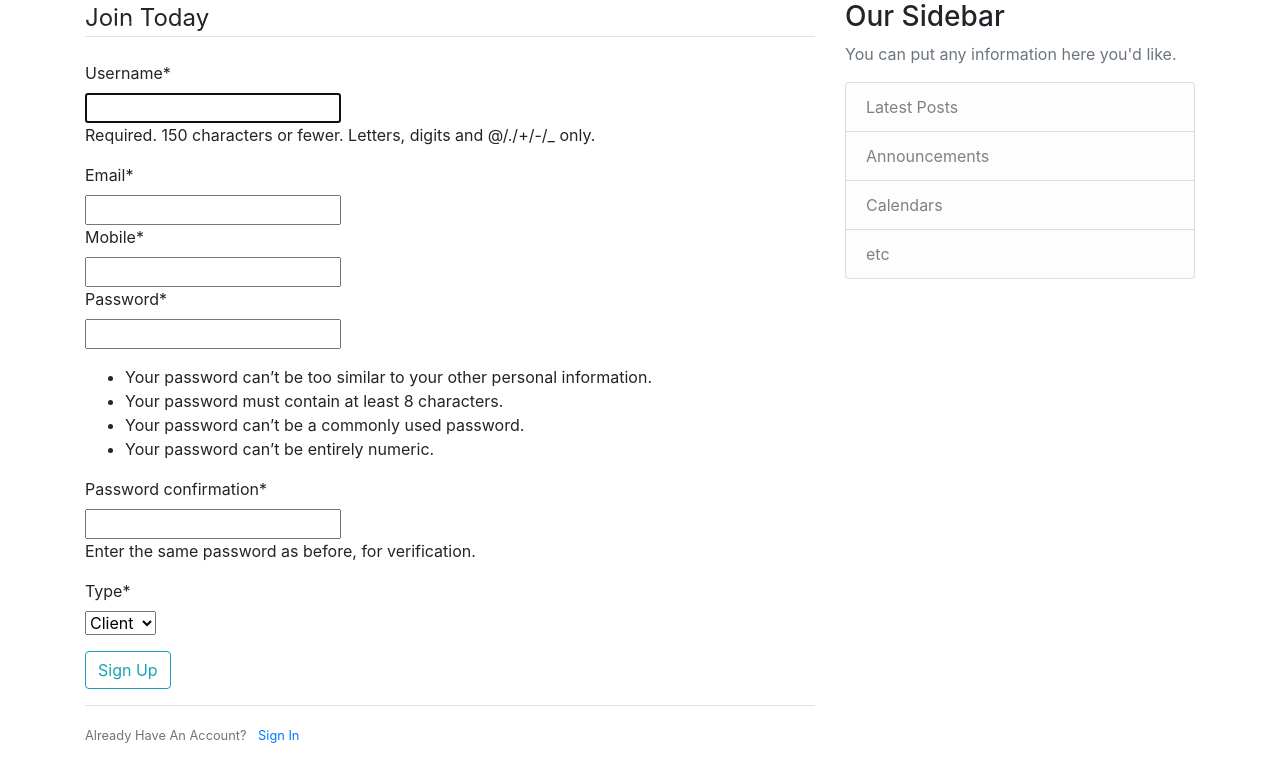
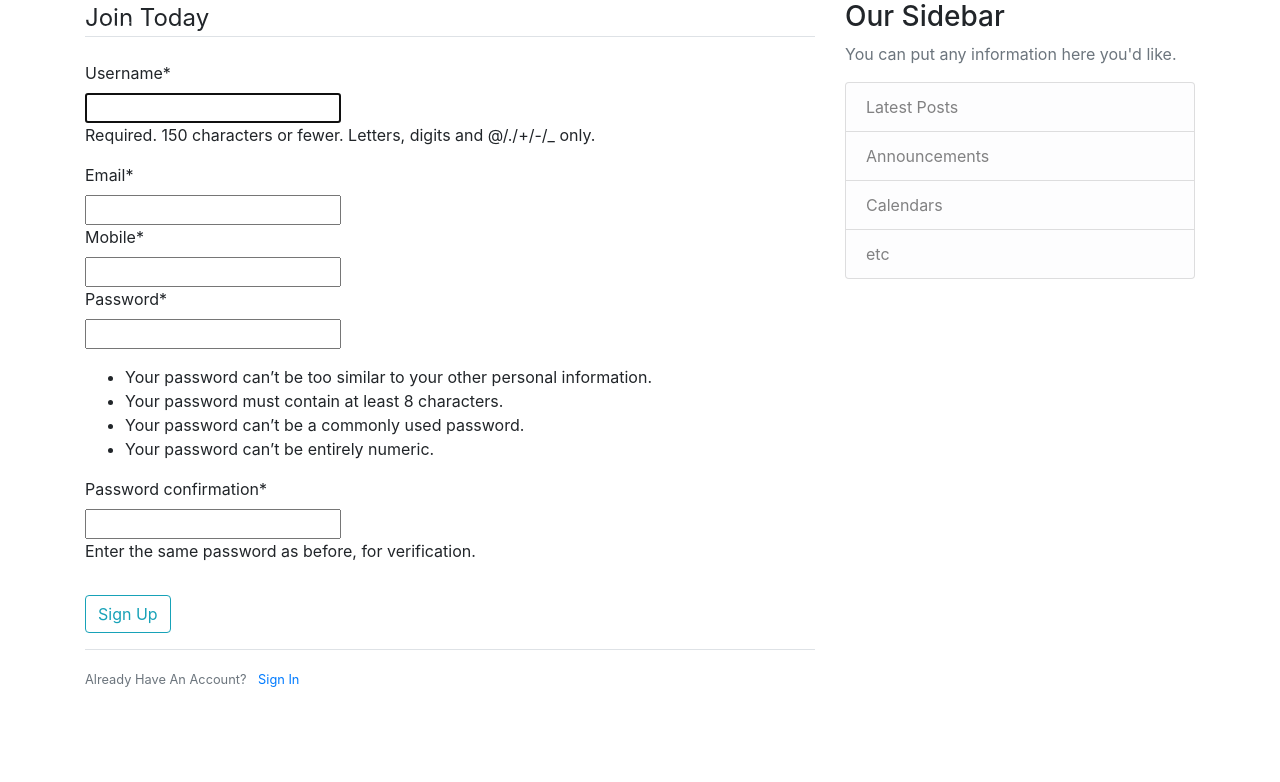
Before and after one commit to SabrinaMokhtari/SoftWareArchitecture, a Django app: page /register in a window 1280 px wide. Shown: the top 782 px of the page. Run offline with Django 3.2, Linux system fonts and the light colour scheme; some libraries are stand-ins or nearby versions.

Commit message:
removing type field from Profile model

```diff
--- a/users/forms.py
+++ b/users/forms.py
@@ -12,10 +12,3 @@ class UserRegisterForm(UserCreationForm):
     class Meta:
         model = User
         fields = ['username', 'email', 'mobile']
-
-
-class ProfileForm(ModelForm):
-
-    class Meta:
-        model = Profile
-        fields = ['type']
--- a/users/models.py
+++ b/users/models.py
@@ -1,10 +1,5 @@
 from django.db import models
 from django.contrib.auth.models import User
-
-
-class Type(models.TextChoices):
-    client = 'client'
-    admin = 'admin'
 
 
 class Profile(models.Model):
@@ -13,4 +8,3 @@ class Profile(models.Model):
     password = models.TextField()
     mobile = models.CharField(max_length=50)
     email = models.EmailField(max_length=254)
-    type = models.CharField(max_length=100, choices=Type.choices, default="client")
--- a/users/templates/users/profile.html
+++ b/users/templates/users/profile.html
@@ -8,7 +8,6 @@
             <h2 class="account-heading">{{ user.username }}</h2>
             <p class="text-secondary">{{ user.email }}</p>
             <p class="text-secondary">{{ mobile }}</p>
-            <p class="text-secondary">{{ type }}</p>
         </div>
     </div>
      <a href="{% url 'logout' %}">logout</a>
--- a/users/views.py
+++ b/users/views.py
@@ -1,41 +1,36 @@
+import random
+import string
+
+import status as status
+from django.contrib.auth.models import User
 from django.shortcuts import render, redirect
 from django.contrib import messages
 from django.contrib.auth.decorators import login_required
 from django.views.decorators.csrf import csrf_exempt
+from django.contrib.auth import views as auth_views, authenticate
+from rest_framework.decorators import api_view
+from rest_framework.response import Response
 
 import users
-from .forms import UserRegisterForm, ProfileForm
+from .forms import UserRegisterForm
 from .models import Profile
 
 @csrf_exempt
 def register(request):
     if request.method == 'POST':
-        print(request.POST)
         user_form = UserRegisterForm(request.POST)
-        profile_form = ProfileForm(request.POST)
-        if user_form.is_valid() and profile_form.is_valid():
+        if user_form.is_valid():
             user = user_form.save()
-            if profile_form.cleaned_data['type'] == 'admin':
-                user.is_admin = True
-                user.is_staff = True
-                user.is_superuser = True
-                user.save()
-            profile_form = profile_form.save(commit=False)
-            profile_form.user = user
-            profile_form.mobile = user_form.cleaned_data['mobile']
-            profile_form.email = user_form.cleaned_data['mobile']
-            profile_form.save()
-            username = user_form.cleaned_data.get('username')
+            Profile(user=user , email= user_form.cleaned_data['email'], mobile= user_form.cleaned_data['mobile']).save()
             messages.success(request, f'Your account has been created! You are now able to log in')
             return redirect('login')
     else:
         user_form = UserRegisterForm()
-        profile_form = ProfileForm()
-    return render(request, 'users/register.html', {'user_form': user_form, 'profile_form': profile_form})
+    return render(request, 'users/register.html', {'user_form': user_form})
 
 
 @login_required
 def profile(request):
     user = Profile.objects.filter(user=request.user)[0]
     print(user.mobile)
-    return render(request, 'users/profile.html', {'mobile': user.mobile, 'type': user.type})
+    return render(request, 'users/profile.html', {'mobile': user.mobile})
```
Also changed, not shown: users/migrations/0003_remove_profile_type.py (added).
